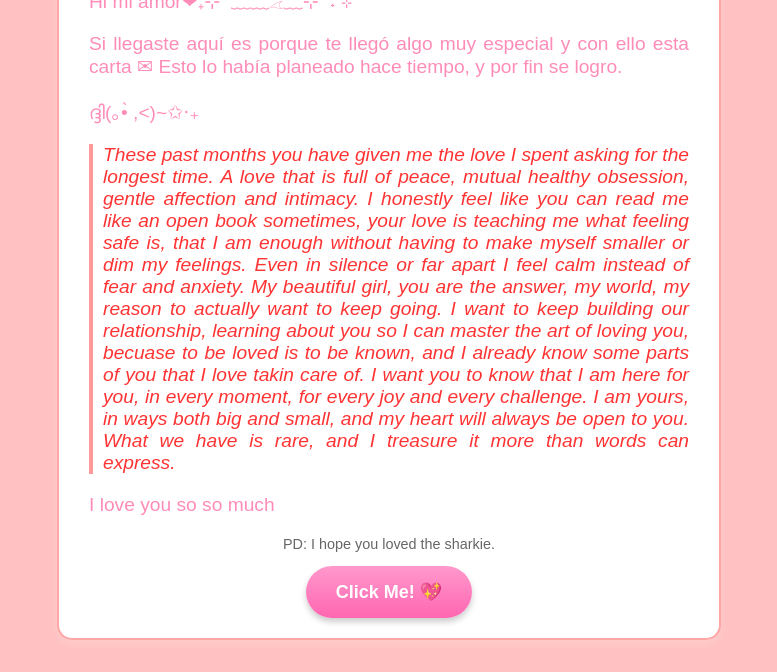
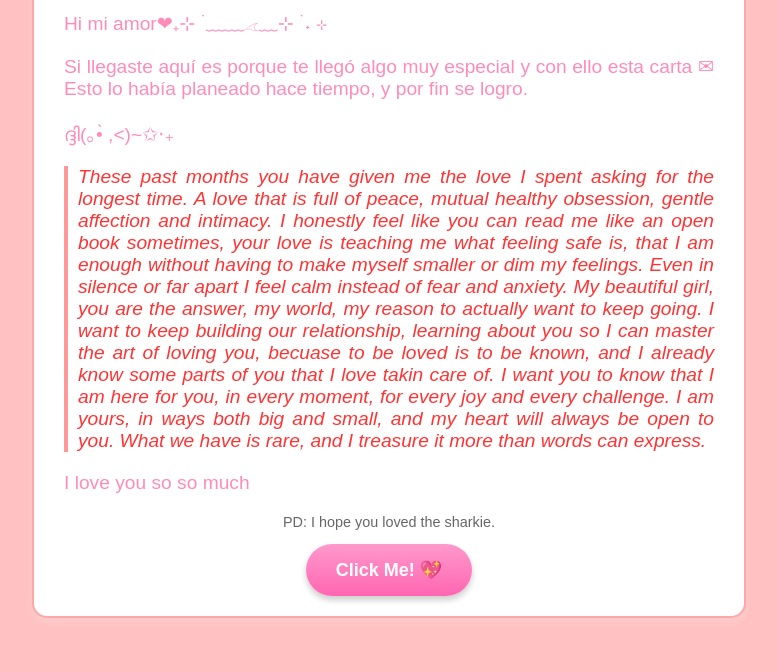
Before and after one commit to herrscherEmerald/NXE, a plain HTML site: page index.html in a window 1280 px wide. Shown: the part 128-800 px from the top of the page, without its empty margins (251-1028 px from the left). Drawn offline with Linux system fonts and the light colour scheme.

Commit message:
STYLES CSS VER MENSAJE COMPELTO

```diff
--- a/styles.css
+++ b/styles.css
@@ -12,8 +12,8 @@ body {
 
 .letter-container {
     background-color: #ffffff;
-    width: 80%;
-    max-width: 600px;
+    width: 90%;
+    max-width: 650px;
     padding: 20px 30px;
     border-radius: 15px;
     box-shadow: 0 4px 10px rgba(255, 255, 255, 0.2);
```
